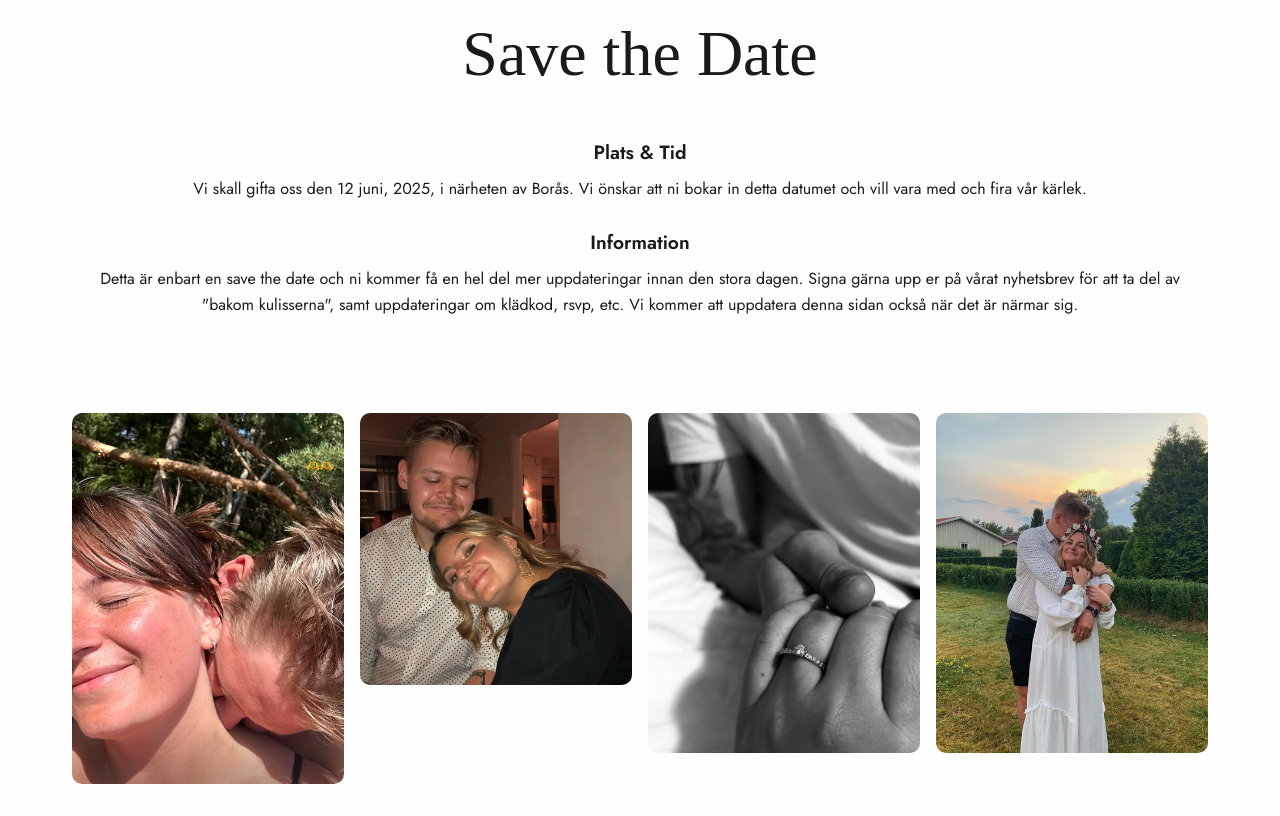
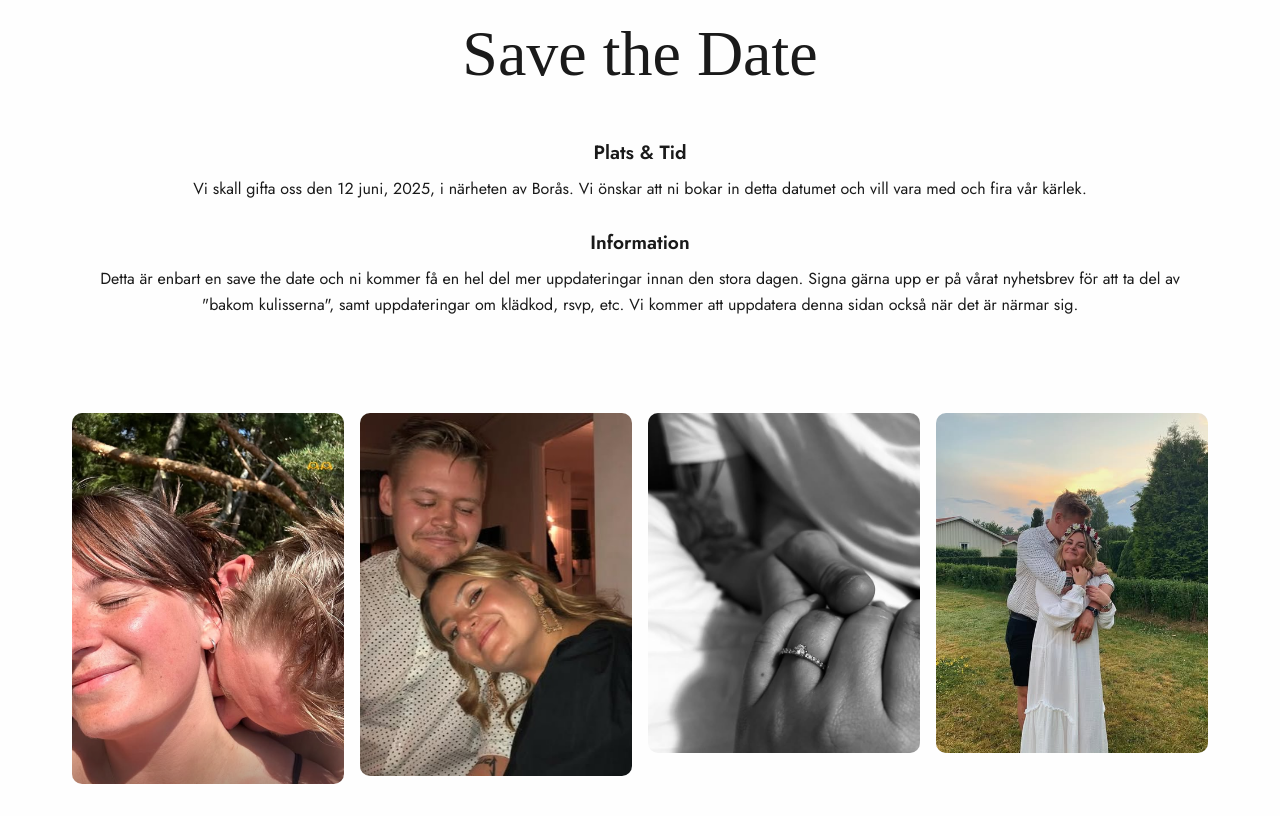
Before and after one commit to Emelieochjohan/emelie-johan-2025, a plain HTML site: page index.html in a window 1280 px wide. Shown: the part 861-1677 px from the top of the page. Drawn offline with Linux system fonts and the light colour scheme; a web font is replaced by a local one.

Commit message:
Update index.html

```diff
--- a/index.html
+++ b/index.html
@@ -138,7 +138,7 @@
   <!-- Photo gallery -->
   <div class="gallery">
     <img src="brollop1.jpg" alt="Bild 1">
-    <img src="brollop2.jpg" alt="Bild 2">
+    <img src="brollop5.jpg" alt="Bild 2">
     <img src="brollop3.jpg" alt="Bild 3">
     <img src="brollop4.jpg" alt="Bild 4">
   </div>
```
